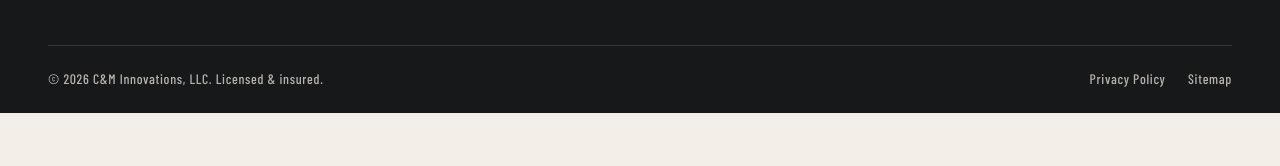
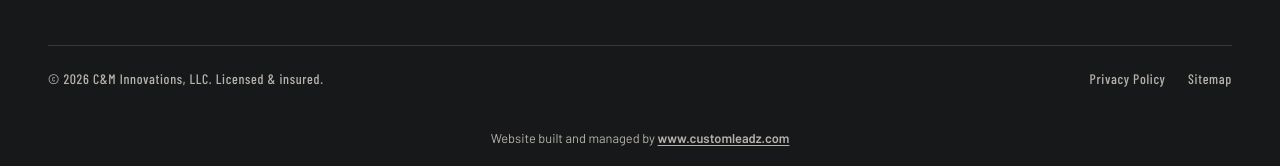
Before and after one commit to customleadz-sites/candminnovations, a plain HTML site: page 404.html in a window 1280 px wide. Shown: the part 1365-1531 px from the top of the page. Before the commit the page ends 1478 px from the top, so only its background shows below. Drawn offline with nearby package versions, Linux system fonts and the light colour scheme.

Commit message:
Footer: CustomLeadz credit line + privacy policy link/page
Co-Authored-By: Claude Fable 5.1 <noreply@anthropic.com>

```diff
--- a/404.html
+++ b/404.html
@@ -91,6 +91,8 @@
       <span class="footer__legal"><a href="privacy">Privacy Policy</a><a href="sitemap.xml">Sitemap</a></span>
     </div>
   </div>
+
+  <div class="cl-credit" style="text-align:center;font-size:.8rem;line-height:1.5;padding:16px 16px 18px;margin:0 auto">Website built and managed by <a href="https://www.customleadz.com" target="_blank" rel="noopener" style="color:inherit;font-weight:600;text-decoration:underline;text-underline-offset:2px">www.customleadz.com</a></div>
 </footer>
 <script src="js/site.js?v=7" defer></script>
 <script>document.getElementById('yr').textContent=new Date().getFullYear();</script>
```
Also changed, not shown: about.html (+2 -0 lines), blog-custom-home-process.html (+2 -0 lines), blog-custom-home-vs-plans.html (+2 -0 lines), blog-questions-before-hiring-a-contractor.html (+2 -0 lines), blog.html (+2 -0 lines), contact.html (+2 -0 lines), custom-homes.html (+2 -0 lines), framing.html (+2 -0 lines), index.html (+2 -0 lines), new-construction.html (+2 -0 lines), privacy.html (+2 -0 lines), projects.html (+2 -0 lines), remodels-additions.html (+2 -0 lines), services.html (+2 -0 lines), 1 more files.
